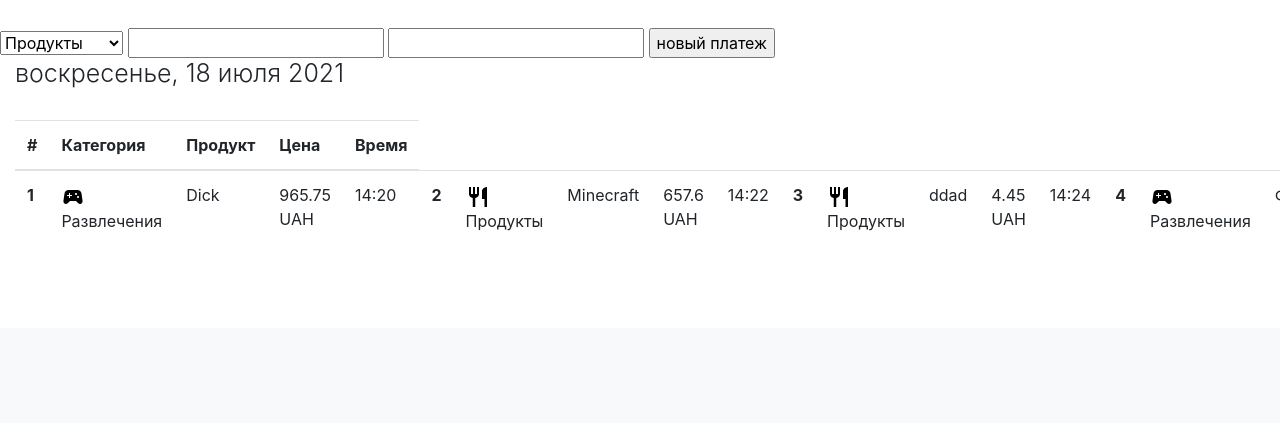
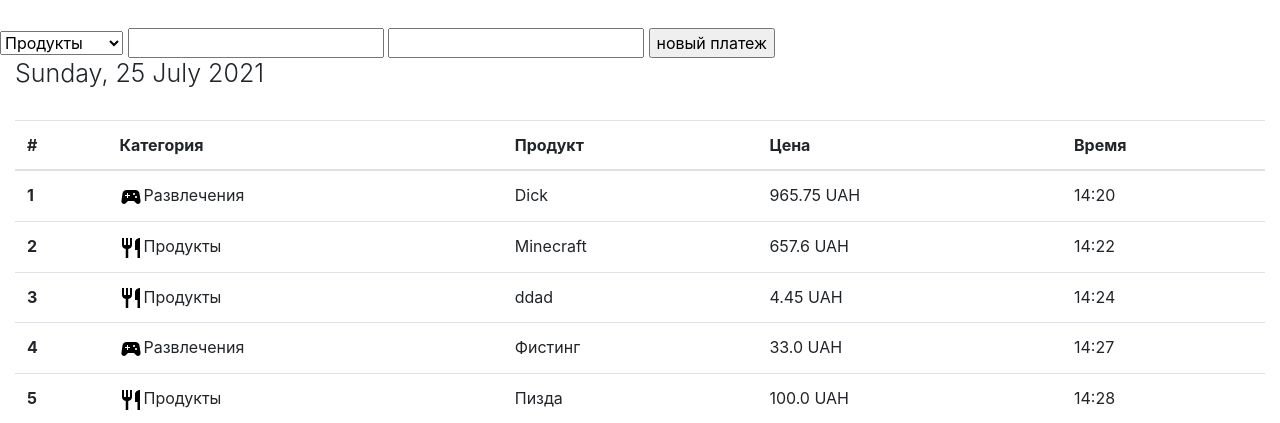
Before and after one commit to Ravenfill/Budget, a Flask app: page / in a window 1280 px wide; the page is wider, and only the part inside the window is pictured. Shown: the part 472-895 px from the top of that part. Before the commit the page ends 703 px from the top of that part, so only its background shows below. Run offline with Flask 2, Linux system fonts and the light colour scheme; data comes from the database, SQL or seed files in the repository; some libraries are stand-ins or nearby versions.

Commit message:
page view bug fixed

```diff
--- a/app.py
+++ b/app.py
@@ -34,7 +34,7 @@ def index():
         return render_template(
             'index.html',
             categories=[{'name':'Продукты'}, {'name':'Развлечения'}],
-            items=items)
+            items=items, datetime = str(datetime.now().strftime("%A, %d %B %Y")))
 
 @app.errorhandler(404)
 def page_not_fount(e):
--- a/templates/index.html
+++ b/templates/index.html
@@ -100,8 +100,7 @@
 
     <!--table-->
     <div class="container-fluid text-left">
-
-        <h1 class="display-4" style="font-size: 25px;">воскресенье, 18 июля 2021</h1><br>
+            <h1 class="display-4" style="font-size: 25px;">{{ datetime }}</h1><br>
         <table class="table">
           <thead>
             <tr>
@@ -113,8 +112,8 @@
               </tr>
           </thead>
           <tbody>
+            {% for item in items %}
             <tr>
-              {% for item in items %}
                 <th scope="row">{{ item.id }}</th>
                 {% if item.category == 'Развлечения' %}
                   <td><img src="static/img/sports_esports_black_24dp.svg" alt="">{{ item.category }}</td>
@@ -124,11 +123,12 @@
                 <td>{{ item.product }}</td>
                 <td>{{ item.price }} UAH</td>
                 <td>{{ item.date_created.time().strftime("%H:%M") }}</td>
-              {% endfor %}
             </tr>
+            {% endfor %}
           </tbody>
         </table>
 
     </div>
 
 </body>
+</html>
```
